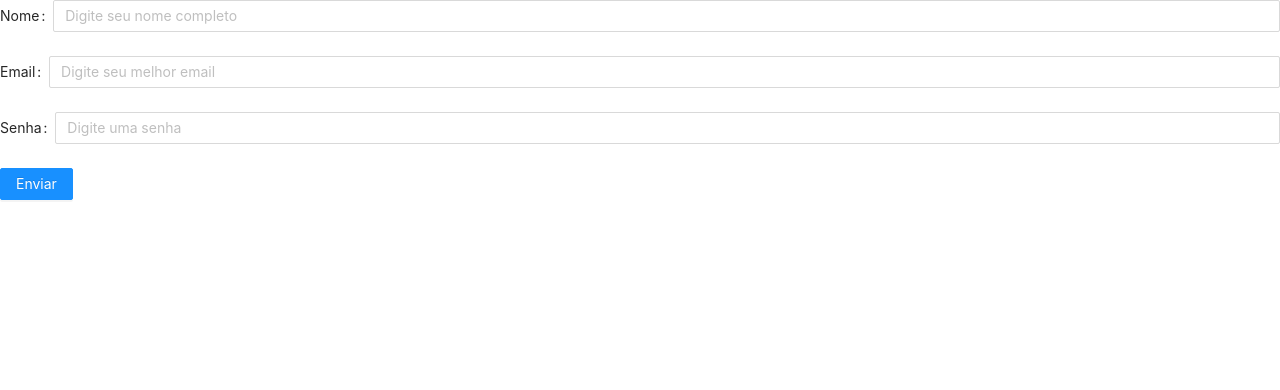
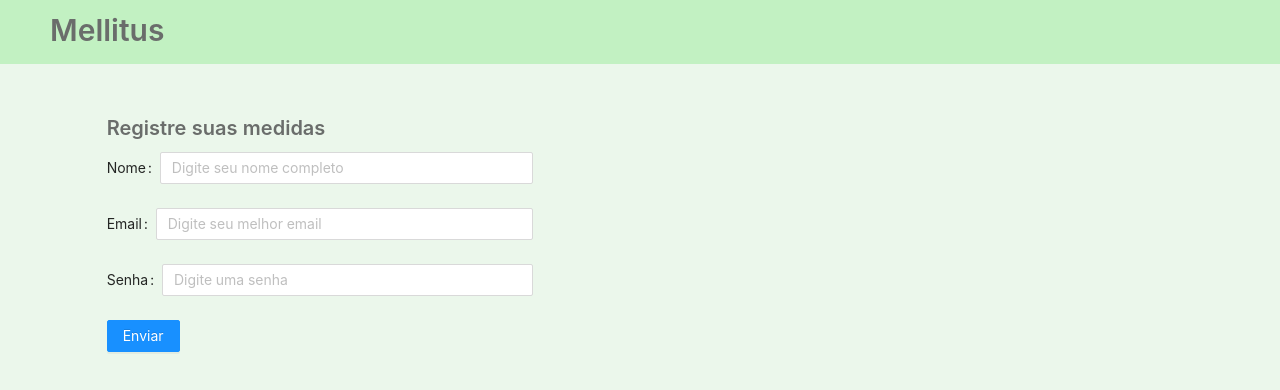
Before and after one commit to jussarasoares/cid-e11, a React (Create React App) app: page /measure-register in a window 1280 px wide. Shown: the top 390 px of the page. Built offline with nearby package versions, Linux system fonts and the light colour scheme; the HTML template or start-up script is replaced by a standard one.

Commit message:
create form

```diff
--- a/src/App.tsx
+++ b/src/App.tsx
@@ -1,9 +1,10 @@
 import { ReactElement } from 'react'
 import { createBrowserRouter, RouterProvider } from 'react-router-dom'
+import 'antd/dist/antd.css'
 import './App.css'
 import DataRegister from './pages/DataRegister/DataRegister'
 import Main from './pages/Main/Main'
-import MeasureRegister from './pages/MeasureRegister/MeasureForm'
+import MeasureRegister from './pages/MeasureRegister/MeasureRegister'
 
 const router = createBrowserRouter([
     {
--- a/src/pages/Main/Main.tsx
+++ b/src/pages/Main/Main.tsx
@@ -1,7 +1,7 @@
 import { ReactElement } from 'react'
-import FormRegister from '../../components/FormRegister/FormRegister'
 import { Layout, Row, Col, Typography } from 'antd'
 import { Link } from 'react-router-dom'
+import FormRegister from '../../components/FormRegister/FormRegister'
 
 const { Header, Content, Footer } = Layout
 
--- a/src/pages/MeasureRegister/MeasureForm.tsx
+++ /dev/null
@@ -1,68 +0,0 @@
-import { ReactElement } from 'react'
-import { Button, Form, Input } from 'antd'
-import 'antd/dist/antd.css'
-import { useForm, SubmitHandler, Controller } from 'react-hook-form'
-
-interface IFormInput {
-    name: string
-    email: string
-    password: string
-}
-
-function MeasureRegister(): ReactElement {
-    const {
-        control,
-        handleSubmit,
-        // formState: { errors },
-    } = useForm<IFormInput>()
-    const onSubmit: SubmitHandler<IFormInput> = (data) => console.log(data)
-
-    return (
-        <Form onFinish={handleSubmit(onSubmit)}>
-            <Form.Item label='Nome'>
-                <Controller
-                    name='name'
-                    control={control}
-                    render={({ field }) => (
-                        <Input
-                            placeholder='Digite seu nome completo'
-                            {...field}
-                        />
-                    )}
-                />
-            </Form.Item>
-            <Form.Item label='Email'>
-                <Controller
-                    name='email'
-                    control={control}
-                    render={({ field }) => (
-                        <Input
-                            placeholder='Digite seu melhor email'
-                            {...field}
-                        />
-                    )}
-                />
-            </Form.Item>
-            <Form.Item label='Senha'>
-                <Controller
-                    name='password'
-                    control={control}
-                    render={({ field }) => (
-                        <Input placeholder='Digite uma senha' {...field} />
-                    )}
-                />
-            </Form.Item>
-            <Form.Item>
-                <Button
-                    type='primary'
-                    htmlType='submit'
-                    style={{ backgroundColor: '' }}
-                >
-                    Enviar
-                </Button>
-            </Form.Item>
-        </Form>
-    )
-}
-
-export default MeasureRegister
--- /dev/null
+++ b/src/pages/MeasureRegister/MeasureRegister.tsx
@@ -0,0 +1,94 @@
+import { ReactElement } from 'react'
+import { Button, Form, Input, Layout, Row, Col, Typography } from 'antd'
+import { useForm, SubmitHandler, Controller } from 'react-hook-form'
+
+const { Header, Content } = Layout
+
+interface IFormInput {
+    name: string
+    email: string
+    password: string
+}
+
+function MeasureRegister(): ReactElement {
+    const {
+        control,
+        handleSubmit,
+        // formState: { errors },
+    } = useForm<IFormInput>()
+    const onSubmit: SubmitHandler<IFormInput> = (data) => console.log(data)
+
+    return (
+        <Layout style={{ height: '100vh' }}>
+            <Header style={{ backgroundColor: '#c2f1c2' }}>
+                <Typography.Title
+                    level={2}
+                    style={{ color: '#6a6d6b', marginTop: '10px' }}
+                >
+                    Mellitus
+                </Typography.Title>
+            </Header>
+            <Content style={{ backgroundColor: '#ebf7eb', paddingTop: '50px' }}>
+                <Row>
+                    <Col span={8} offset={2}>
+                        <Typography.Title
+                            level={4}
+                            style={{ color: '#6a6d6b' }}
+                        >
+                            Registre suas medidas
+                        </Typography.Title>
+                        <Form onFinish={handleSubmit(onSubmit)}>
+                            <Form.Item label='Nome'>
+                                <Controller
+                                    name='name'
+                                    control={control}
+                                    render={({ field }) => (
+                                        <Input
+                                            placeholder='Digite seu nome completo'
+                                            {...field}
+                                        />
+                                    )}
+                                />
+                            </Form.Item>
+                            <Form.Item label='Email'>
+                                <Controller
+                                    name='email'
+                                    control={control}
+                                    render={({ field }) => (
+                                        <Input
+                                            placeholder='Digite seu melhor email'
+                                            {...field}
+                                        />
+                                    )}
+                                />
+                            </Form.Item>
+                            <Form.Item label='Senha'>
+                                <Controller
+                                    name='password'
+                                    control={control}
+                                    render={({ field }) => (
+                                        <Input
+                                            placeholder='Digite uma senha'
+                                            {...field}
+                                        />
+                                    )}
+                                />
+                            </Form.Item>
+                            <Form.Item>
+                                <Button
+                                    type='primary'
+                                    htmlType='submit'
+                                    style={{ backgroundColor: '' }}
+                                >
+                                    Enviar
+                                </Button>
+                            </Form.Item>
+                        </Form>
+                    </Col>
+                </Row>
+            </Content>
+        </Layout>
+    )
+}
+
+export default MeasureRegister
```
